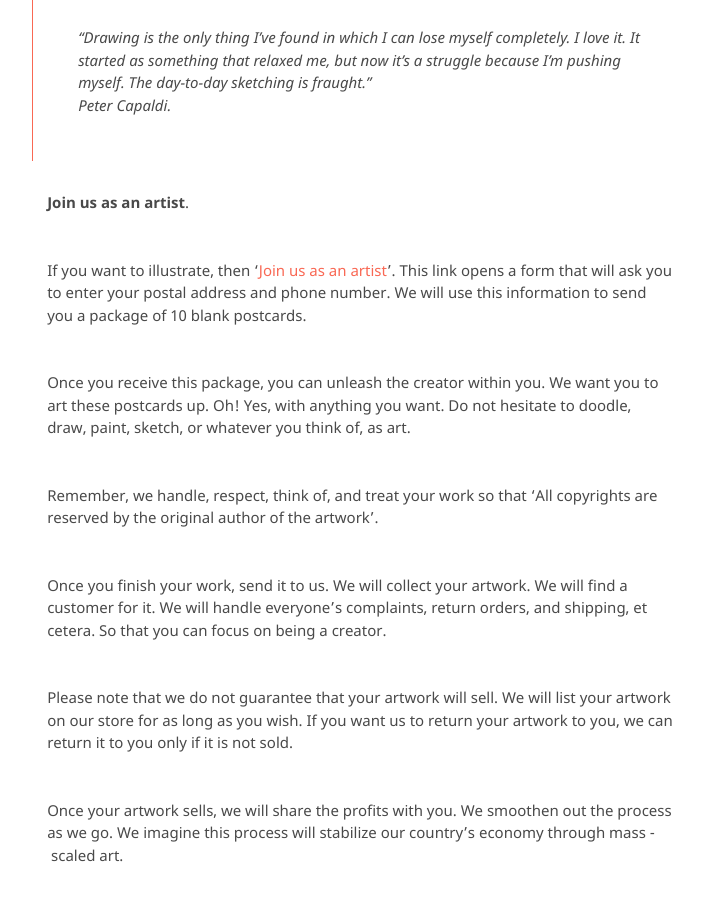
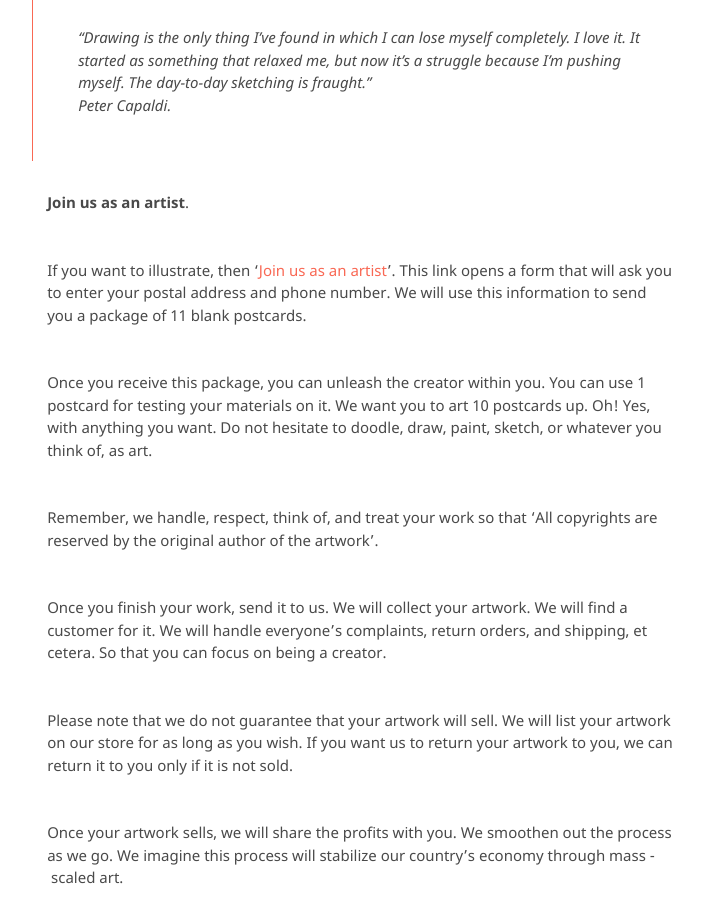
Before and after one commit to kvshvlin/yourmailproject, a Jekyll site: the page built from index.md, in a window 1280 px wide and 900 px high, scrolled down 1159 px. Shown: the whole window, without its empty margins (381-1084 px from the left). Built offline with Jekyll 4.4.1, drawn with Linux system fonts in a browser that asks for light colours; our own code applies the rules of GitHub Pages for plain Markdown files.

Commit message:
Update index.md

```diff
--- a/index.md
+++ b/index.md
@@ -15,11 +15,11 @@ You can send these to family and friends via India Post in the same way we post
 When we say unique, we mean that,
 
 - We make only one of each postcards.
-- We don't make copies of these postcards.
+- - We don't make copies of these postcards.
 - None of the other patrons, will ever get, the postcards you will receive.
-- You will get original hand drawn postcards.
+- - You will get original hand drawn postcards.
 - You can rest assured that the ones you hold are unique in this universe.
-- Subscribe now and get an unique Postcard every month.
+- - Subscribe now and get an unique Postcard every month.
 
 <div class="roadmap-spacer-1"></div>
 
@@ -34,9 +34,9 @@ When we say unique, we mean that,
 
 **Join us as an artist**.
 
-If you want to illustrate, then '<a href="https://yourmailproject.typeform.com/to/krhWpQJZ" target="_blank">Join&nbsp;us&nbsp;as&nbsp;an&nbsp;artist</a>'. This link opens a form that will ask you to enter your postal address and phone number. We will use this information to send you a package of 10 blank postcards.
+If you want to illustrate, then '<a href="https://yourmailproject.typeform.com/to/krhWpQJZ" target="_blank">Join&nbsp;us&nbsp;as&nbsp;an&nbsp;artist</a>'. This link opens a form that will ask you to enter your postal address and phone number. We will use this information to send you a package of 11 blank postcards.
 
-Once you receive this package, you can unleash the creator within you. We want you to art these postcards up. Oh! Yes, with anything you want. Do not hesitate to doodle, draw, paint, sketch, or whatever you think of, as art.
+Once you receive this package, you can unleash the creator within you. You can use 1 postcard for testing your materials on it. We want you to art 10 postcards up. Oh! Yes, with anything you want. Do not hesitate to doodle, draw, paint, sketch, or whatever you think of, as art.
 
 Remember, we handle, respect, think of, and treat your work so that 'All copyrights are reserved by the original author of the artwork'.
 
```
